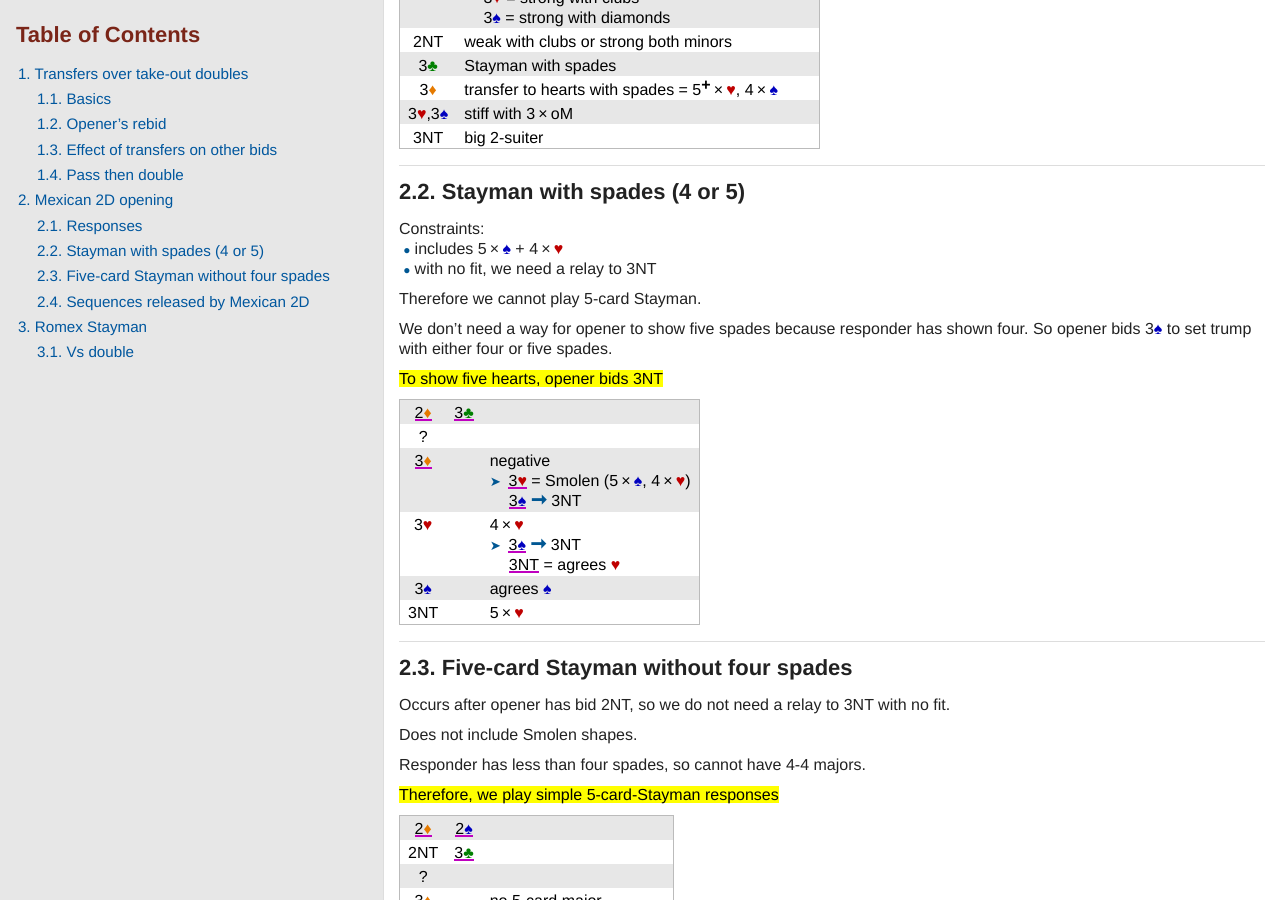
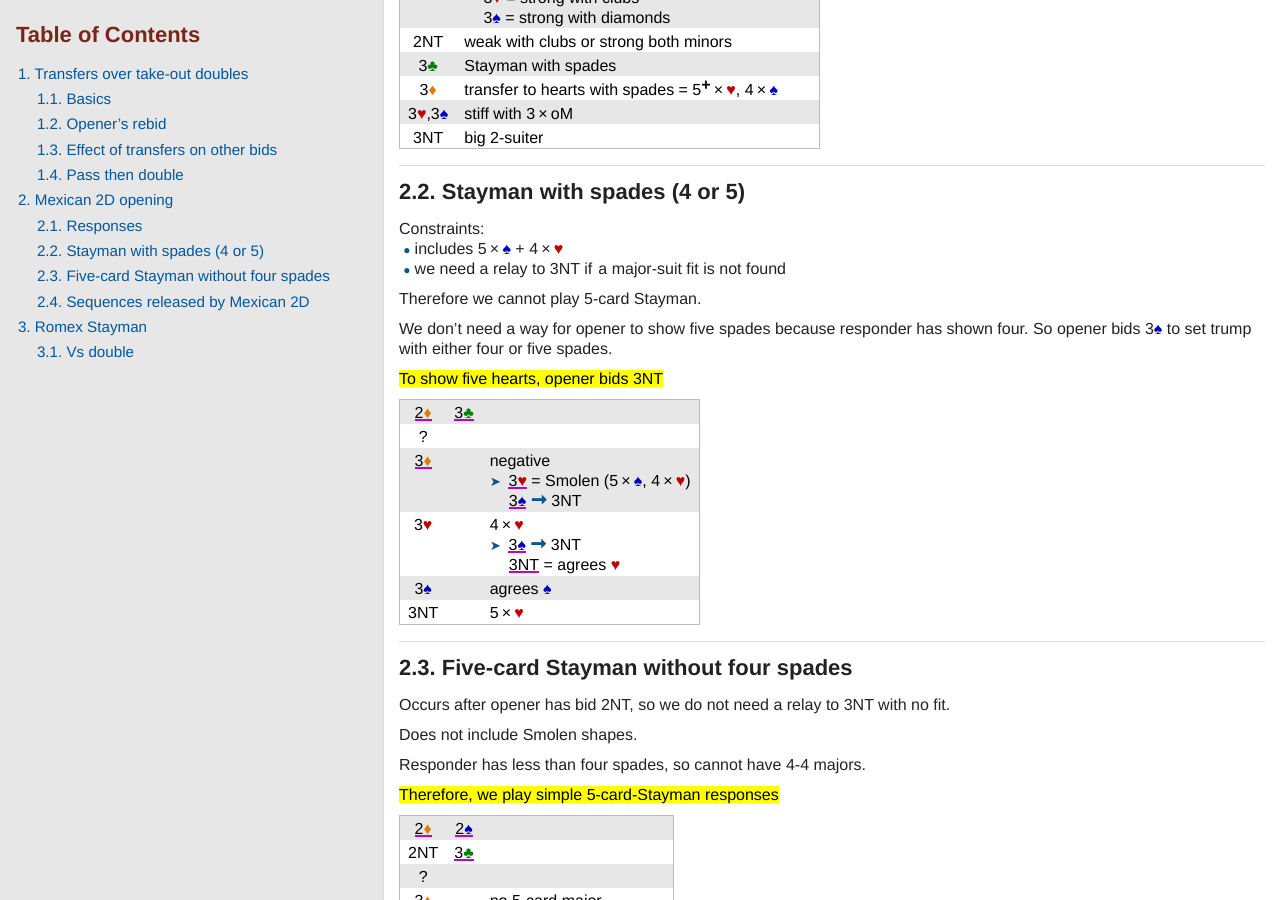
Before and after one commit to kjraywood/kjraywood.github.io, a Jekyll site: the page rbsys/staging.html, which Jekyll copies as it is, in a window 1280 px wide and 900 px high, scrolled down 1474 px. Built offline with Jekyll 4.4.1, drawn with Linux system fonts in a browser that asks for light colours.

Commit message:
clarify constrains on stayman-with-spades

```diff
--- a/rbsys/staging.html
+++ b/rbsys/staging.html
@@ -255,7 +255,8 @@ strain in which we are likely to play.</p>
 <div class="paragraph">
 <p>Constraints:<br>
 <span class="nobr">&nbsp;<span class="vlower mildblue big">&bull;</span> includes 5&thinsp;&times;&thinsp;<span class="cardsuit blue">&#x2660;</span> + 4&thinsp;&times;&thinsp;<span class="cardsuit red">&#x2665;</span></span><br>
-<span class="nobr">&nbsp;<span class="vlower mildblue big">&bull;</span> with no fit, we need a relay to 3NT</span></p>
+<span class="nobr">&nbsp;<span class="vlower mildblue big">&bull;</span> we need a relay to 3NT if</span><span class="backspacey"> </span>
+<span class="nobr"><span class="indent">&nbsp; </span> a major-suit fit is not found</span></p>
 </div>
 <div class="paragraph">
 <p>Therefore we cannot play 5-card Stayman.</p>
```
